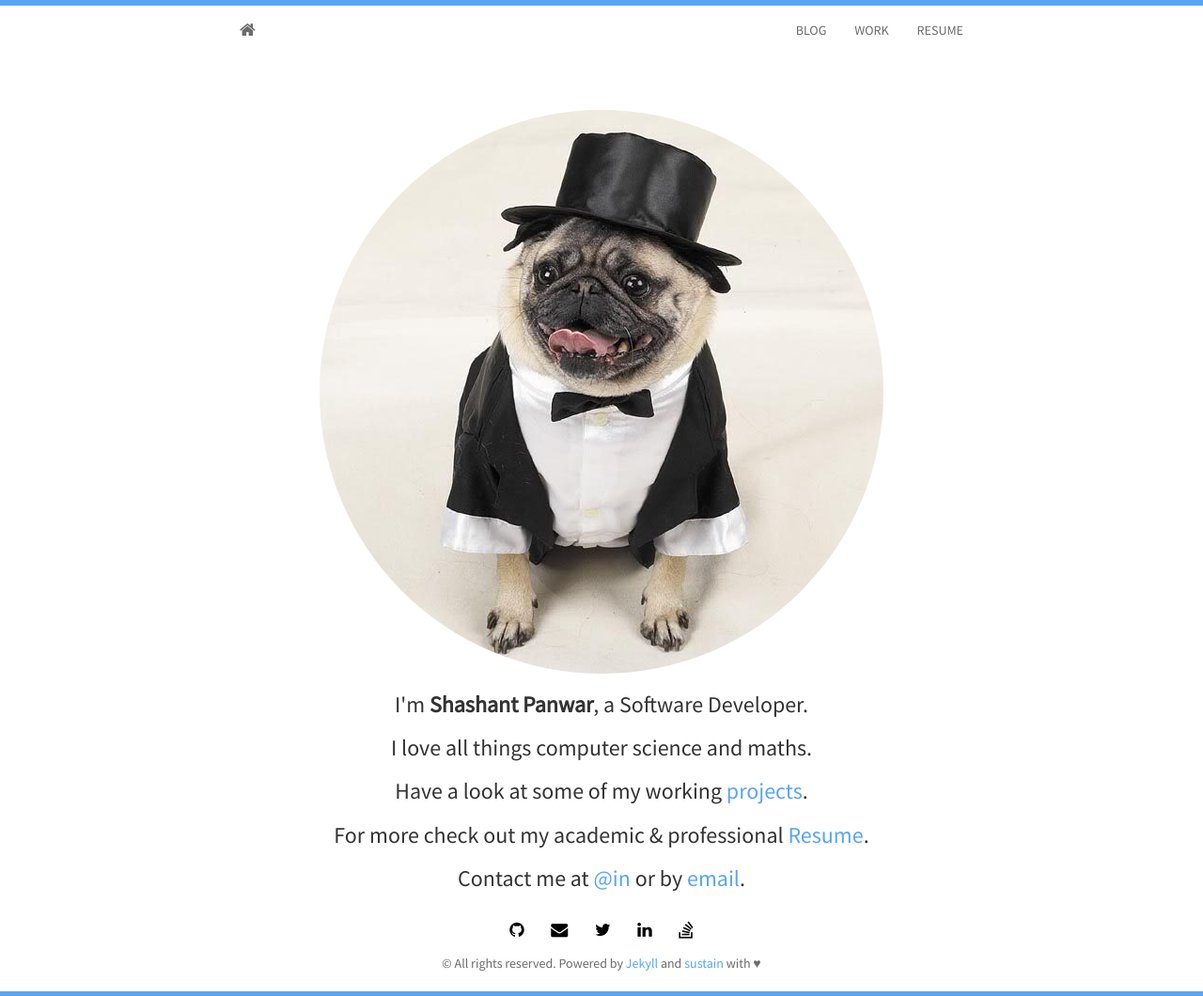
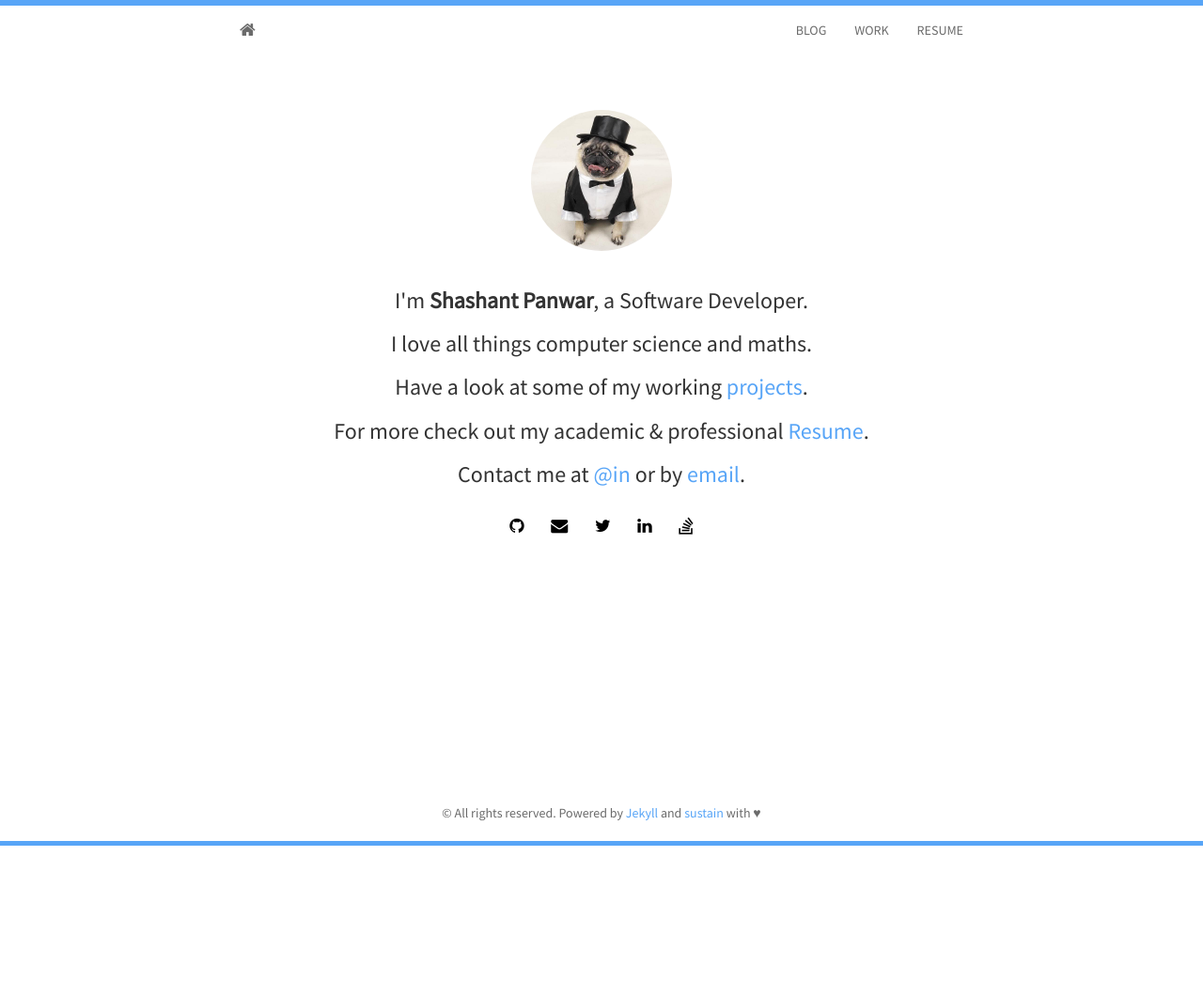
Before and after one commit to panwars87/panwars87.github.io, a Jekyll site: the page built from index.html, in a window 1280 px wide. Shown: the whole page at 94% size. Built offline with Jekyll 4.4.1, drawn with Linux system fonts in a browser that asks for light colours; nearby versions of some CDN libraries; the list of posts is cut into pages by our own code; after the commit the page ends 900 px from its top, so only the background shows below that.

```diff
--- a/_config.yml
+++ b/_config.yml
@@ -6,13 +6,13 @@ rdiscount:
 permalink: /:title.html
 paginate: 5
 gems: [jekyll-paginate]
-port: 4000
+port: 3000
 safe: true
 
 
 # edit here to achieve your personal greatness
 url: http://panwars87.github.io/
-baseurl: /home/
+baseurl: /profile/
 title: Shashant Panwar
 author: Shashant Panwar
 description: Personal blog and resume
@@ -23,6 +23,7 @@ twitter: shashant.panwar
 linkedin: shashant-panwar-41271915
 stackoverflow: 2528481/panwars87   #e.g: users/2735833/proton1h1
 
+resumeurl: http://panwars87.github.io/vitae/
 #Comment out if you don't want disqus
 #disqus: username
 #google_analytics: UA-69391421-1
--- a/_includes/header.html
+++ b/_includes/header.html
@@ -7,7 +7,7 @@
       <ul class="nav navbar-nav navbar-right">
         <li><a href="{{ site.baseurl }}blog.html">BLOG</a></li>
         <li><a href="{{ site.baseurl }}projects.html">WORK</a></li>
-        <li><a href="http://biomadeira.github.io/vitae target='_blank'">RESUME</a></li>
+        <li><a href="{{ site.resumeurl }}" target="_blank">RESUME</a></li>
       </ul>
     </div>
   </div>
--- a/_includes/social.html
+++ b/_includes/social.html
@@ -1,19 +1,19 @@
 <div class="social">
 	<h4>
     {% if site.github %}
-	  <a href="http://github.com/{{ site.github }}"><i class="fa fa-github"></i></a>
+	  <a href="http://github.com/{{ site.github }}" target="_blank"><i class="fa fa-github"></i></a>
     {% endif %}
     {% if site.email %}
-	  <a href="mailto:{{ site.email}}"><i class="fa fa-envelope"></i></a>
+	  <a href="mailto:{{ site.email}}" target="_blank"><i class="fa fa-envelope"></i></a>
     {% endif %}
     {% if site.twitter %}
-	  <a href="http://twitter.com/{{ site.twitter }}"><i class="fa fa-twitter"></i></a>
+	  <a href="http://twitter.com/{{ site.twitter }}" target="_blank"><i class="fa fa-twitter"></i></a>
     {% endif %}
     {% if site.linkedin %}
-	  <a href="http://linkedin.com/in/{{ site.linkedin }}"><i class="fa fa-linkedin"></i></a>
+	  <a href="http://linkedin.com/in/{{ site.linkedin }}" target="_blank"><i class="fa fa-linkedin"></i></a>
     {% endif %}
     {% if site.stackoverflow %}
-	  <a href="http://stackoverflow.com/users/{{ site.stackoverflow }}"><i class="fa fa-stack-overflow"></i></a>
+	  <a href="http://stackoverflow.com/users/{{ site.stackoverflow }}" target="_blank"><i class="fa fa-stack-overflow"></i></a>
     {% endif %}
 	</h4>
 </div>
--- a/index.html
+++ b/index.html
@@ -5,13 +5,14 @@ layout: home
 <section id="about">
 	<div class="container">
 	  <div class="avatar">
-		<img class="img-circle" src="{{ site.baseurl }}static/img/{{ site.avatar }}" alt="Responsive image">
+		<!-- <img class="img-circle" src="{{ site.baseurl }}static/img/{{ site.avatar }}" alt="Responsive image"> -->
+		<img class="me" src="{{ site.baseurl }}static/img/{{ site.avatar }}" alt="Responsive image">
 	  </div>
 	  <h3>I'm <strong>{{ site.author }}</strong>, a Software Developer.</h3>
 	  <h3>I love all things computer science and maths.</h3>
 	  <h3>Have a look at some of my working <a href="{{ site.baseurl }}projects.html"> projects</a>.</h3>
-	  <h3>For more check out my academic &amp; professional <a href="http://biomadeira.github.io/vitae target='_blank'">Resume</a>.</h3>
-	  <h3>Contact me at <a href="http://linkedin.com/in/{{ site.linkedin }} target='_blank'">@in</a> or by <a href="mailto:{{ site.email }}">email</a>.</h3>
+	  <h3>For more check out my academic &amp; professional <a href="http://panwars87.github.io/vitae" target="_blank">Resume</a>.</h3>
+	  <h3>Contact me at <a href="http://linkedin.com/in/{{ site.linkedin }}" target="_blank">@in</a> or by <a href="mailto:{{ site.email }}">email</a>.</h3>
 	  {% include social.html %}
 	</div>
 </section>
--- a/static/css/main.css
+++ b/static/css/main.css
@@ -164,6 +164,15 @@ body {
   font-size: 18px;
 }
 
+.me {
+    width: 150px;
+    height: 150px;
+    border-radius: 75px;
+    -webkit-border-radius: 75px;
+    -moz-border-radius: 75px;
+    margin-bottom: 20px;
+}
+
 /* Footer
 -------------------------------------------------- */
 
```
